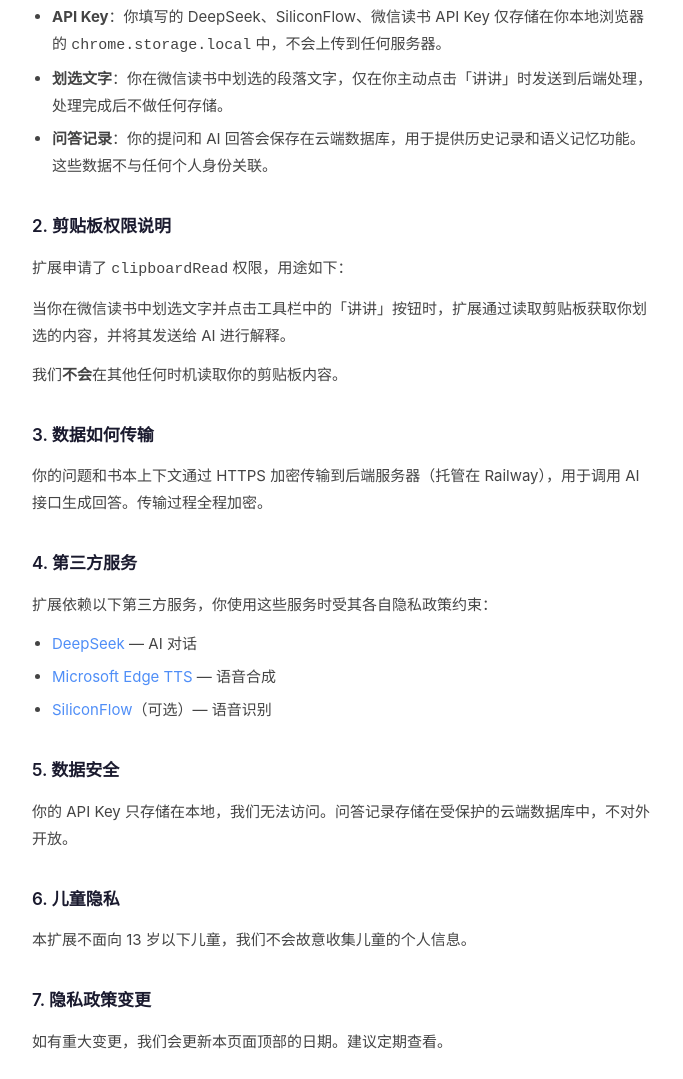
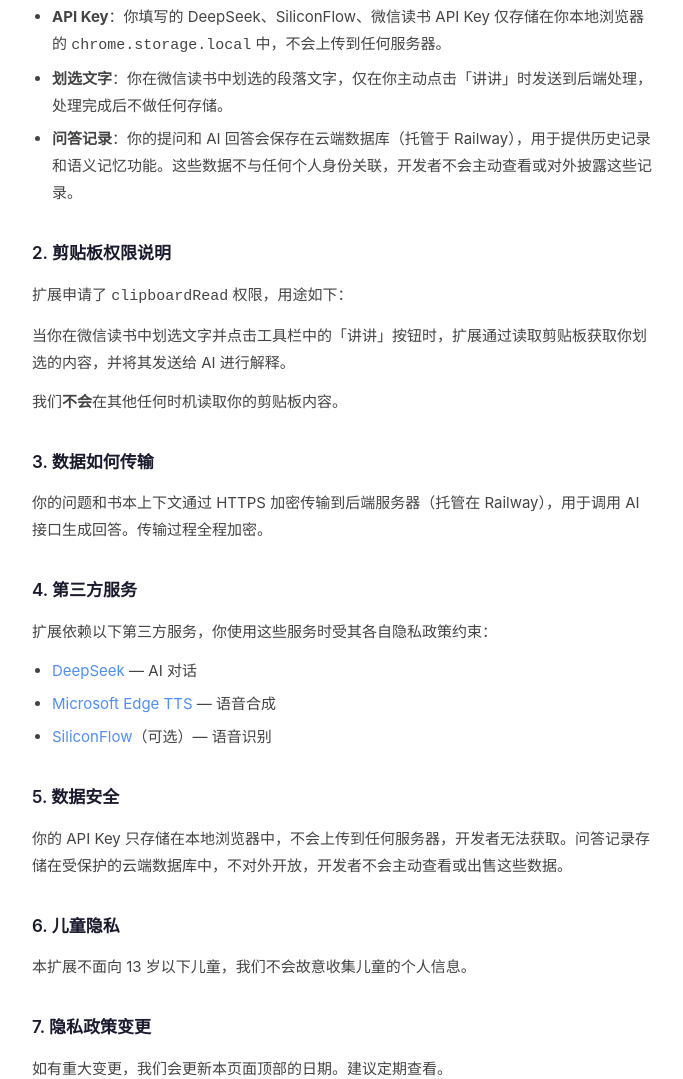
Before and after one commit to DiegoXue-coder/BanduJiangJiang, a browser extension: page docs/privacy.html in a window 1280 px wide. Shown: the part 360-1439 px from the top of the page, without its empty margins (296-979 px from the left). Drawn offline with Linux system fonts and the light colour scheme.

Commit message:
Fix privacy policy: clarify cloud data storage and access

```diff
--- a/docs/privacy.html
+++ b/docs/privacy.html
@@ -68,7 +68,7 @@
     <ul>
       <li><strong>API Key</strong>：你填写的 DeepSeek、SiliconFlow、微信读书 API Key 仅存储在你本地浏览器的 <code>chrome.storage.local</code> 中，不会上传到任何服务器。</li>
       <li><strong>划选文字</strong>：你在微信读书中划选的段落文字，仅在你主动点击「讲讲」时发送到后端处理，处理完成后不做任何存储。</li>
-      <li><strong>问答记录</strong>：你的提问和 AI 回答会保存在云端数据库，用于提供历史记录和语义记忆功能。这些数据不与任何个人身份关联。</li>
+      <li><strong>问答记录</strong>：你的提问和 AI 回答会保存在云端数据库（托管于 Railway），用于提供历史记录和语义记忆功能。这些数据不与任何个人身份关联，开发者不会主动查看或对外披露这些记录。</li>
     </ul>
 
     <h2>2. 剪贴板权限说明</h2>
@@ -88,7 +88,7 @@
     </ul>
 
     <h2>5. 数据安全</h2>
-    <p>你的 API Key 只存储在本地，我们无法访问。问答记录存储在受保护的云端数据库中，不对外开放。</p>
+    <p>你的 API Key 只存储在本地浏览器中，不会上传到任何服务器，开发者无法获取。问答记录存储在受保护的云端数据库中，不对外开放，开发者不会主动查看或出售这些数据。</p>
 
     <h2>6. 儿童隐私</h2>
     <p>本扩展不面向 13 岁以下儿童，我们不会故意收集儿童的个人信息。</p>
```
